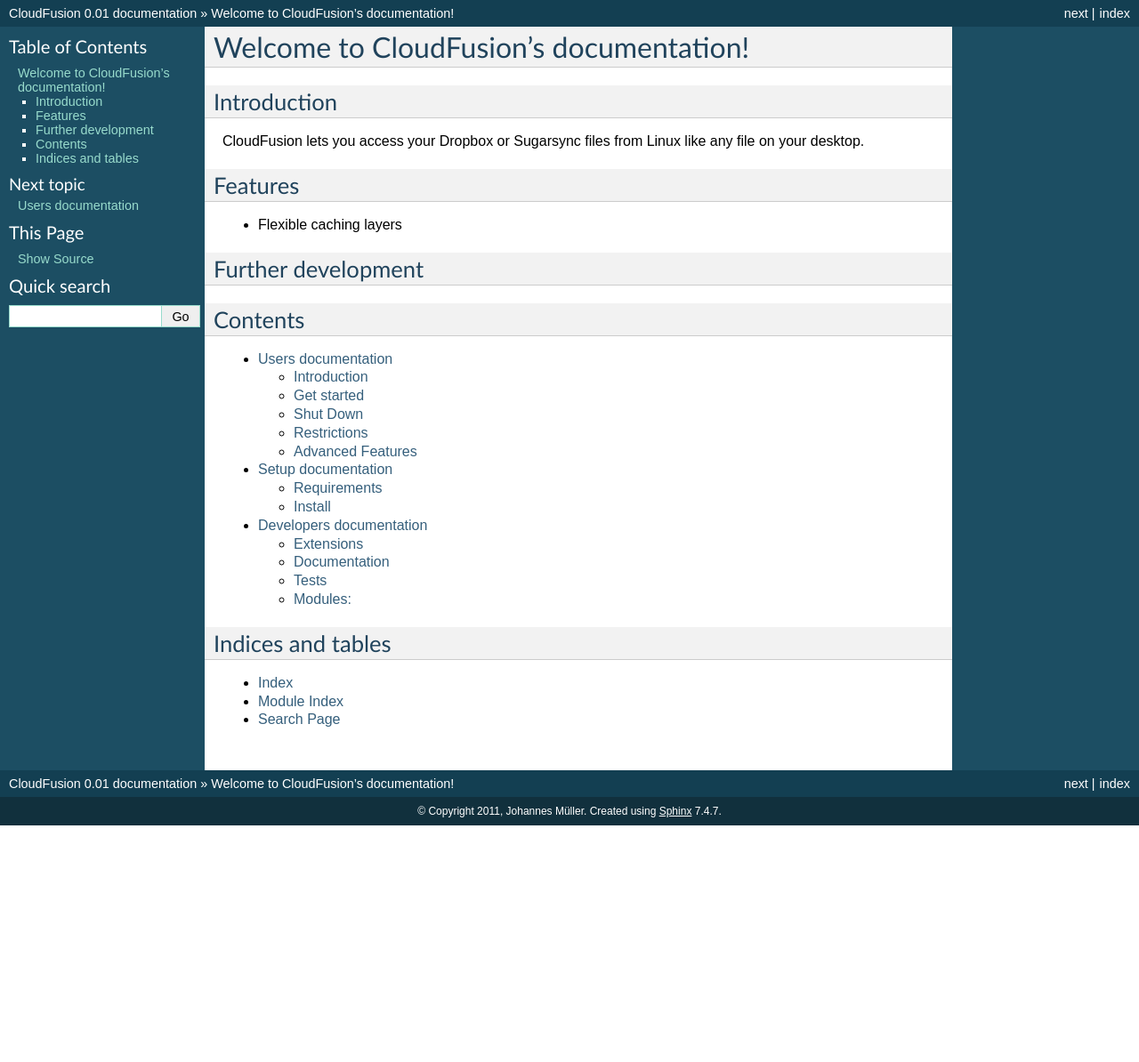
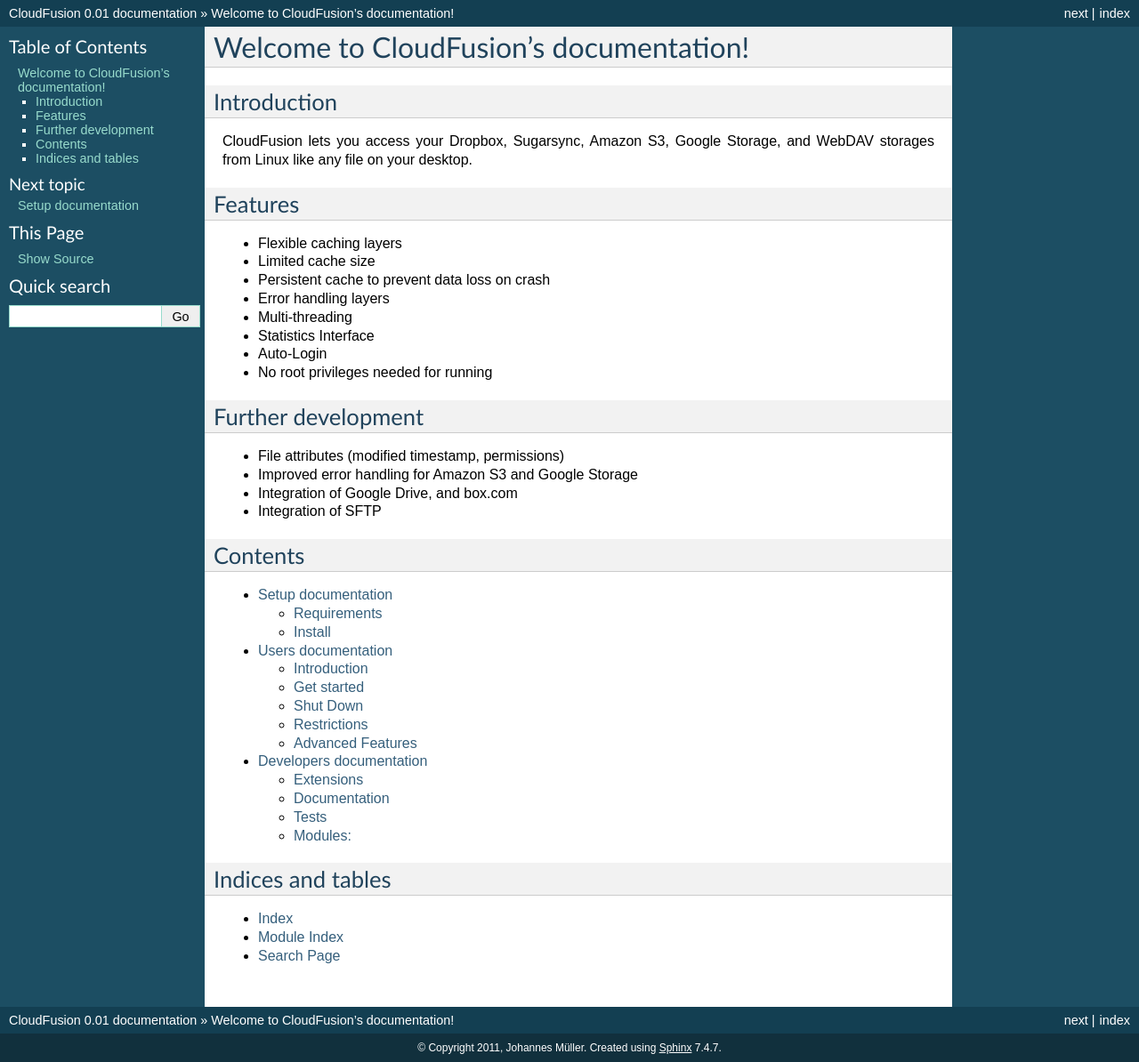
Before and after one commit to joe42/CloudFusion, a Sphinx documentation site: the page built from cloudfusion/doc/index.txt, in a window 1280 px wide. Shown: the whole page at 89% size. Built offline with Sphinx 7.4.7, drawn with Linux system fonts in a browser that asks for light colours; pages that are not in the unit, such as notebooks, are missing from menus; before the commit the page ends 928 px from its top, so only the background shows below that.

Commit message:
Update documentation on main page

```diff
--- a/cloudfusion/doc/index.txt
+++ b/cloudfusion/doc/index.txt
@@ -10,20 +10,29 @@
 Introduction
 ---------------------
 
-CloudFusion lets you access your Dropbox or Sugarsync files from Linux like any file on your desktop.
+CloudFusion lets you access your Dropbox, Sugarsync, Amazon S3, Google Storage, and WebDAV storages from Linux like any file on your desktop.
 
 
 Features
 ---------------------
 
 * Flexible caching layers
-
-
+* Limited cache size
+* Persistent cache to prevent data loss on crash
+* Error handling layers
+* Multi-threading
+* Statistics Interface
+* Auto-Login
+* No root privileges needed for running
 
 
 Further development
 ------------------------------------
 
+* File attributes (modified timestamp, permissions)
+* Improved error handling for Amazon S3 and Google Storage
+* Integration of Google Drive, and box.com
+* Integration of SFTP
 
 Contents
 ---------------------
@@ -31,8 +40,8 @@
 .. toctree::
    :maxdepth: 2
 
+   setup
    user
-   setup
    develop
 
 Indices and tables
```
